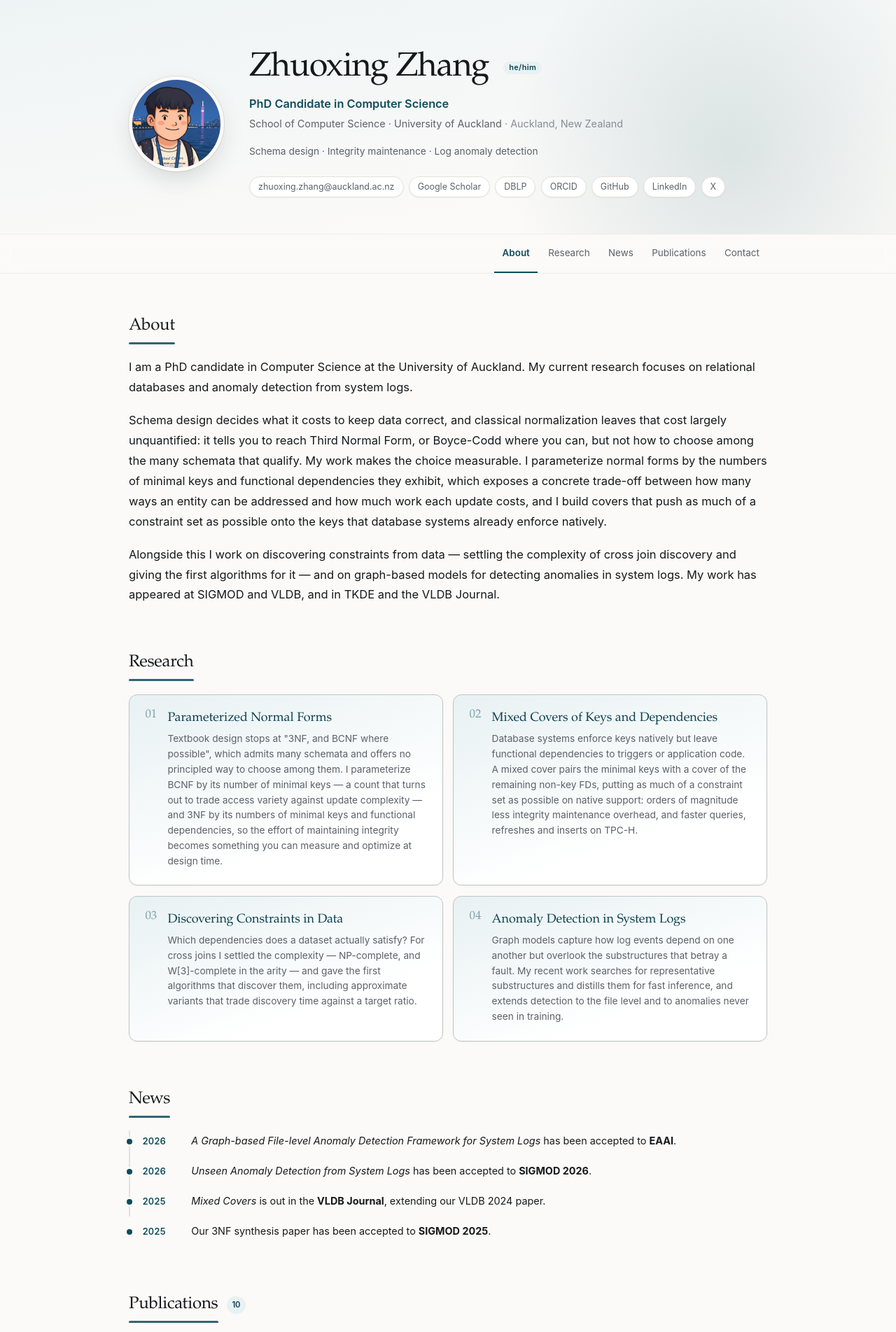
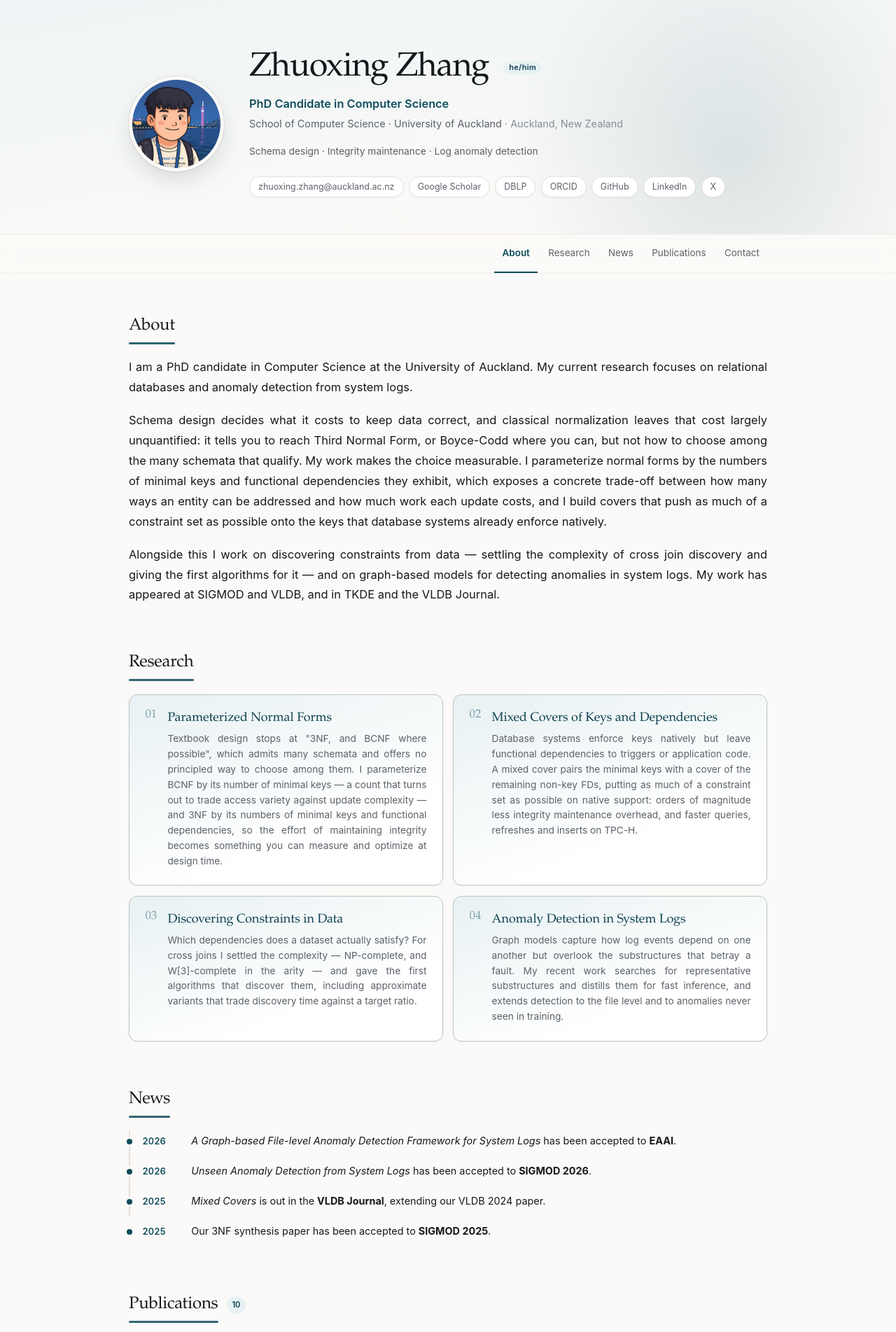
Before and after one commit to zhuoxingzhang/zhuoxingzhang.github.io, a Jekyll site: the page built from index.html, in a window 1280 px wide. Shown: the top 1903 px of the page at 70% size. Built offline with Jekyll 4.4.1, drawn with Linux system fonts in a browser that asks for light colours.

Commit message:
Justify running text, as the previous site did
The old site justified its bio, interest list and publication entries; the
redesign dropped that and left everything ragged-right.

Applied to running text only — About, interest details, news, contact, author
lists. Headings and paper titles stay ragged-right, since justifying a heading
that wraps stretches its first line across the column.

Turned off below 40rem, where a line holds ~41 characters: too few words to
absorb the slack, so the gaps open into rivers.

Co-Authored-By: Claude Opus 4.8 <noreply@anthropic.com>

```diff
--- a/assets/css/site.css
+++ b/assets/css/site.css
@@ -334,6 +334,34 @@ a:hover { text-decoration: underline; text-underline-offset: 2px; }
 .prose p:last-child { margin-bottom: 0; }
 
 /* ==========================================================================
+   Justified body text
+   Running text is justified, as on the previous version of this site.
+   Headings and titles are deliberately left out: justifying a heading that
+   wraps stretches its first line across the column and reads as a mistake.
+   ========================================================================== */
+.prose p,
+.interest p,
+.news li span,
+.contact > p,
+.pub-authors {
+  text-align: justify;
+  text-justify: inter-word;
+}
+
+/* Justification needs enough words per line to spread the slack across. Below
+   this width a line holds too few, and the gaps open into rivers, so the text
+   goes back to ragged-right. */
+@media (max-width: 40rem) {
+  .prose p,
+  .interest p,
+  .news li span,
+  .contact > p,
+  .pub-authors {
+    text-align: left;
+  }
+}
+
+/* ==========================================================================
    Research interests
    ========================================================================== */
 .interests {
```
